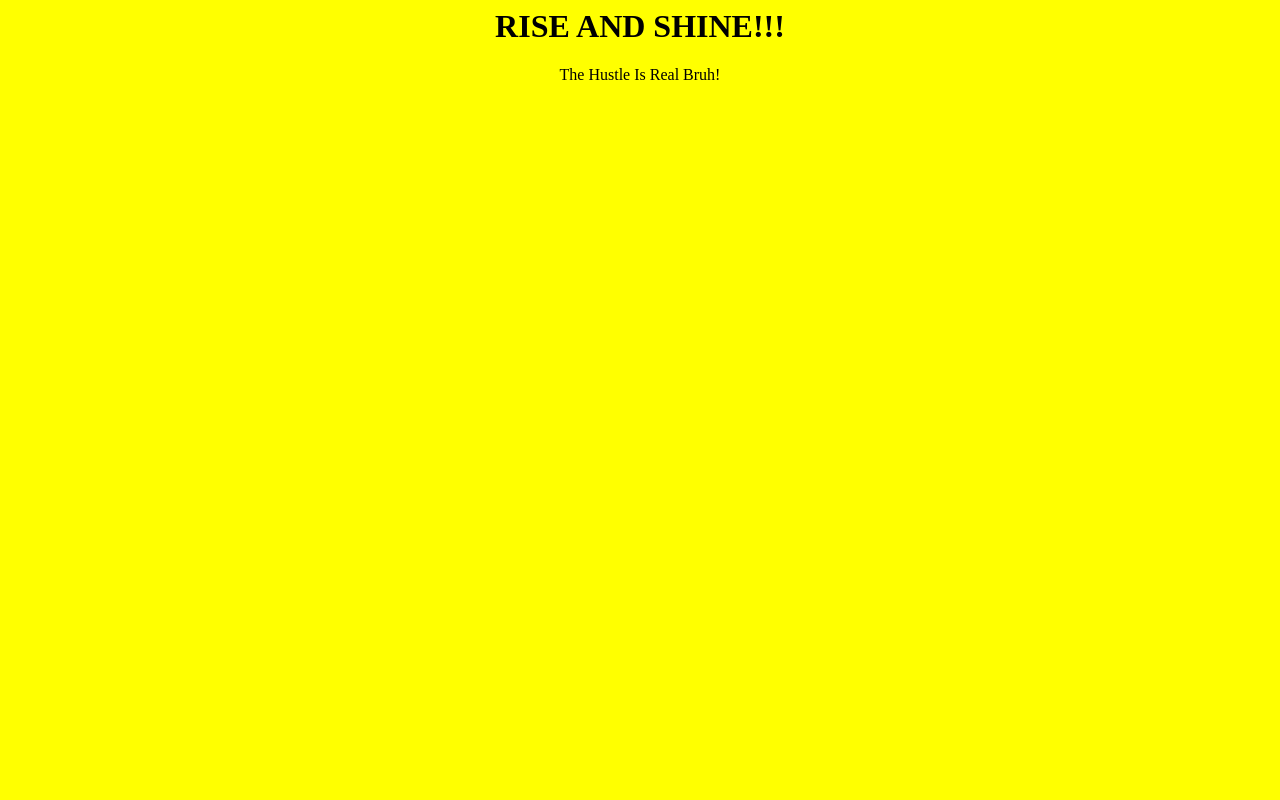
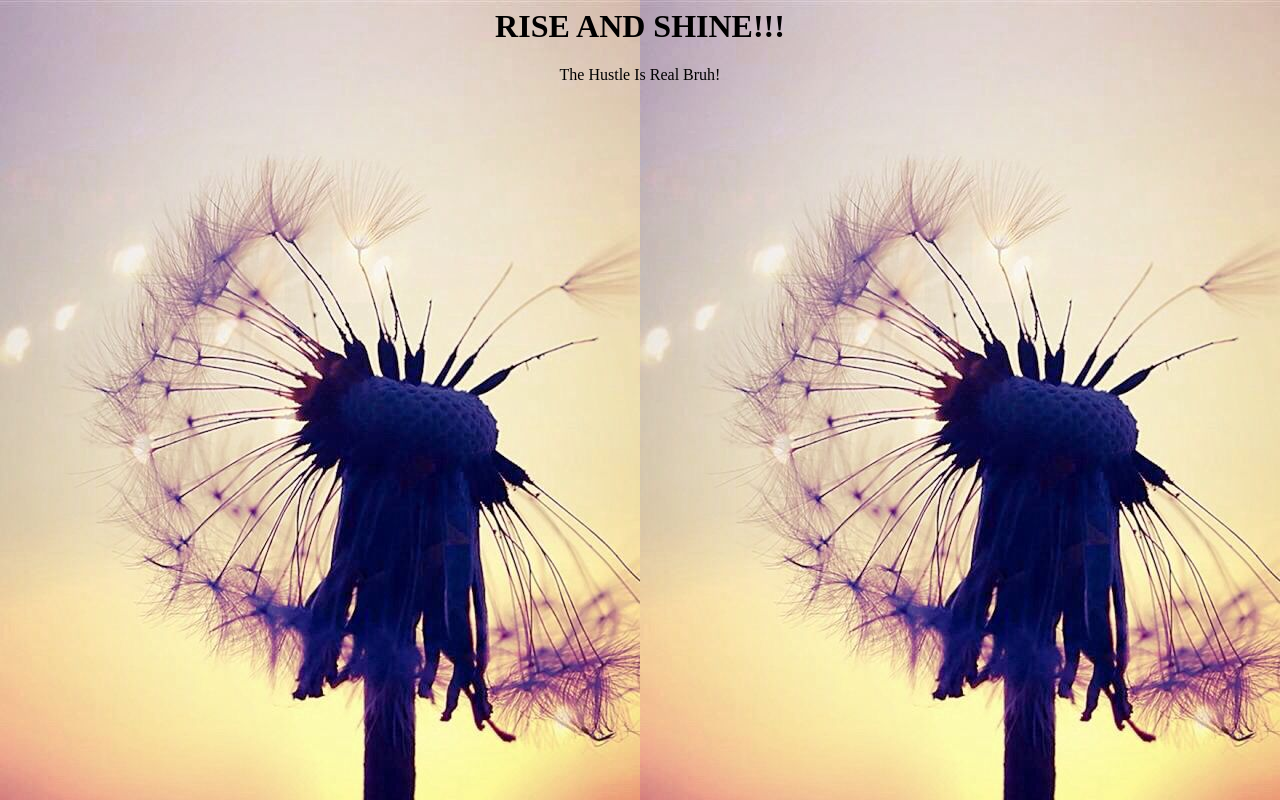
Before and after one commit to pardox97/SSup, a plain HTML site: page index.html in a window 1280 px wide. Drawn offline with Linux system fonts and the light colour scheme.

Commit message:
Updated index.html

```diff
--- a/index.html
+++ b/index.html
@@ -1,10 +1,14 @@
 <html>
 <head>
 </head>
-<body style ="background-color:yellow;">
-
+<body background="123.jpg">
 
 <h1>
 <h1>  <center>   RISE AND SHINE!!!  </center>    </h1>
 </h1>
+
+
+
+
+
 <p>   <center> The Hustle Is Real Bruh!  </center></p>
```
